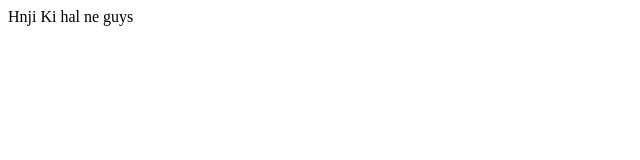
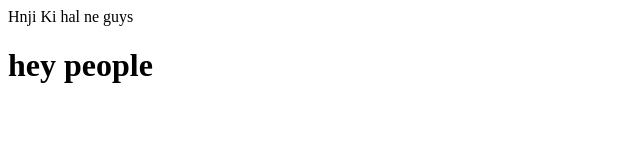
Before and after one commit to ashuchhabra123/github-demo, a plain HTML site: page index.html in a window 1280 px wide. Shown: the whole page, without its empty margins (0-640 px from the left). Drawn offline with Linux system fonts and the light colour scheme.

Commit message:
index update

```diff
--- a/index.html
+++ b/index.html
@@ -1 +1,2 @@
 <p>Hnji Ki hal ne guys</p>
+<h1>hey people</h1>
```
